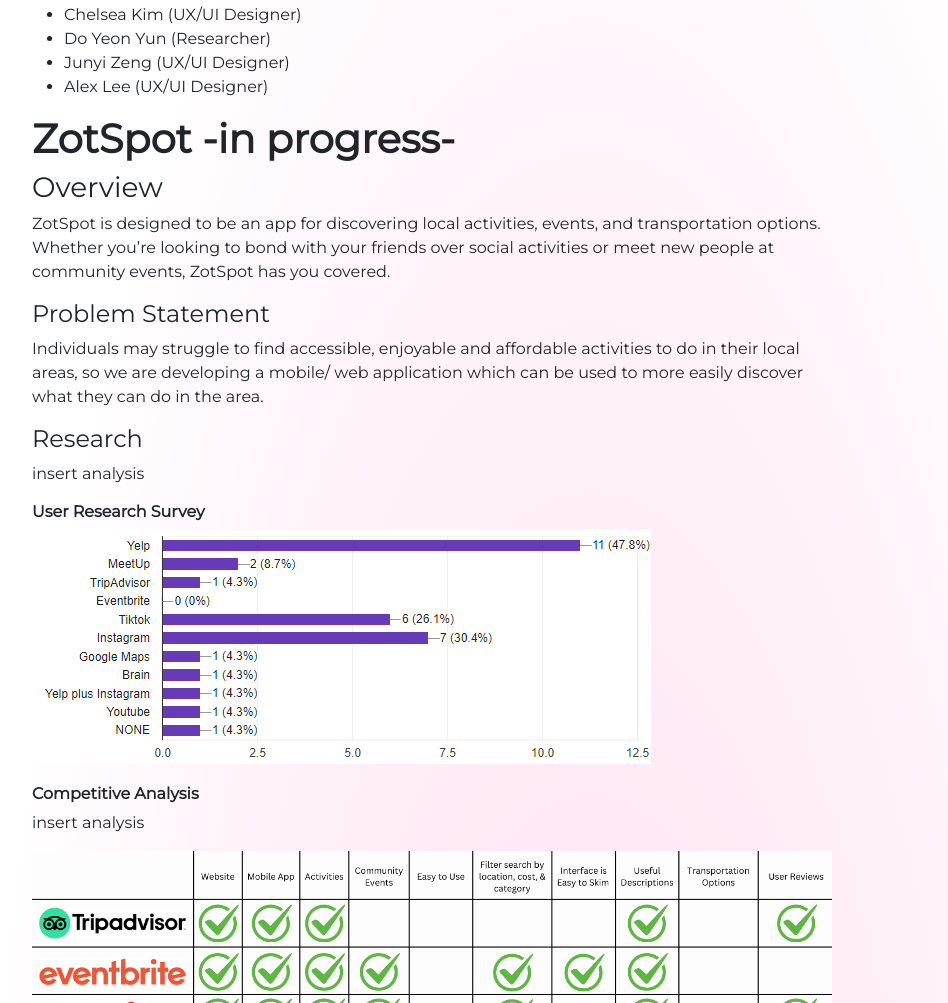
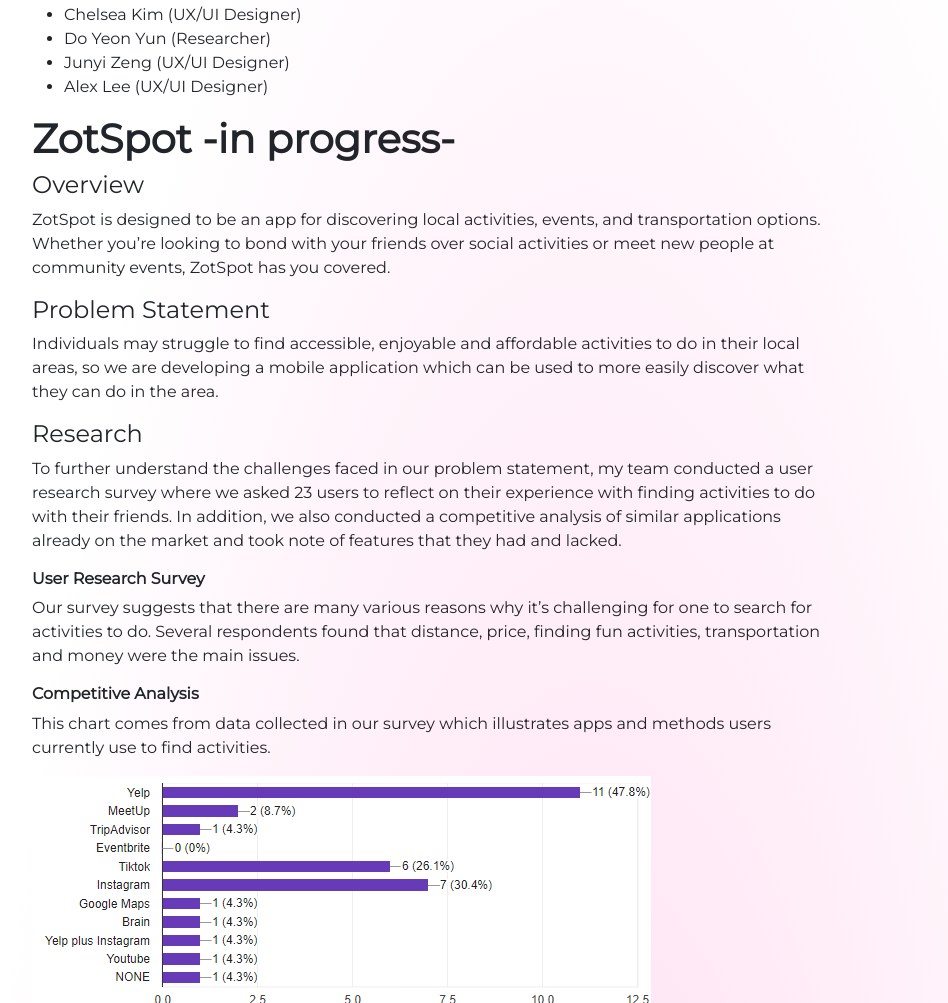
Before and after one commit to chanyoem/Portfolio, a plain HTML site: page projects.html in a window 1280 px wide. Shown: the part 706-1709 px from the top of the page, without its empty margins (50-998 px from the left). Drawn offline with nearby package versions, Linux system fonts and the light colour scheme.

Commit message:
added information in research section of zotspot

```diff
--- a/projects.html
+++ b/projects.html
@@ -53,22 +53,25 @@
         <div class="project_col_2">
           <h2 class="subtitle">ZotSpot -in progress-</h2>
 
-          <h3>Overview</h3>
+          <h4>Overview</h4>
           <p>ZotSpot is designed to be an app for discovering local activities, events, and transportation options. Whether you’re looking to bond with your friends over social activities or meet new people at community events, ZotSpot has you covered.
           </p>
 
           <h4>Problem Statement</h4>
-          <p>Individuals may struggle to find accessible, enjoyable and affordable activities to do in their local areas, so we are developing a mobile/ web application which can be used to more easily discover what they can do in the area.
+          <p>Individuals may struggle to find accessible, enjoyable and affordable activities to do in their local areas, so we are developing a mobile application which can be used to more easily discover what they can do in the area.
           </p>
 
           <h4>Research</h4>
-          <p>insert analysis</p>
+          <p>To further understand the challenges faced in our problem statement, my team conducted a user research survey where we asked 23 users to reflect on their experience with finding activities to do with their friends. In addition, we also conducted a competitive analysis of similar applications already on the market and took note of features that they had and lacked.</p>
           <h6><b>User Research Survey</b></h6>
+          <p>Our survey suggests that there are many various reasons why it’s challenging for one to search for activities to do. Several respondents found that distance, price, finding fun activities, transportation and money were the main issues.</p>
+
+          <h6><b>Competitive Analysis</b></h6>
+          <p>This chart comes from data collected in our survey which illustrates apps and methods users currently use to find activities.</p>
           <img src="images/chart_1.png" alt="chart from user research survey of apps users use to find activities">
 
           <div class="spacer"></div>
 
-          <h6><b>Competitive Analysis</b></h6>
           <p>insert analysis</p>
           <img id="comp" src="images/comp_chart.png" alt="competitive analysis chart of possible competitors to zotspot">
           <div class="spacer"></div>
```
